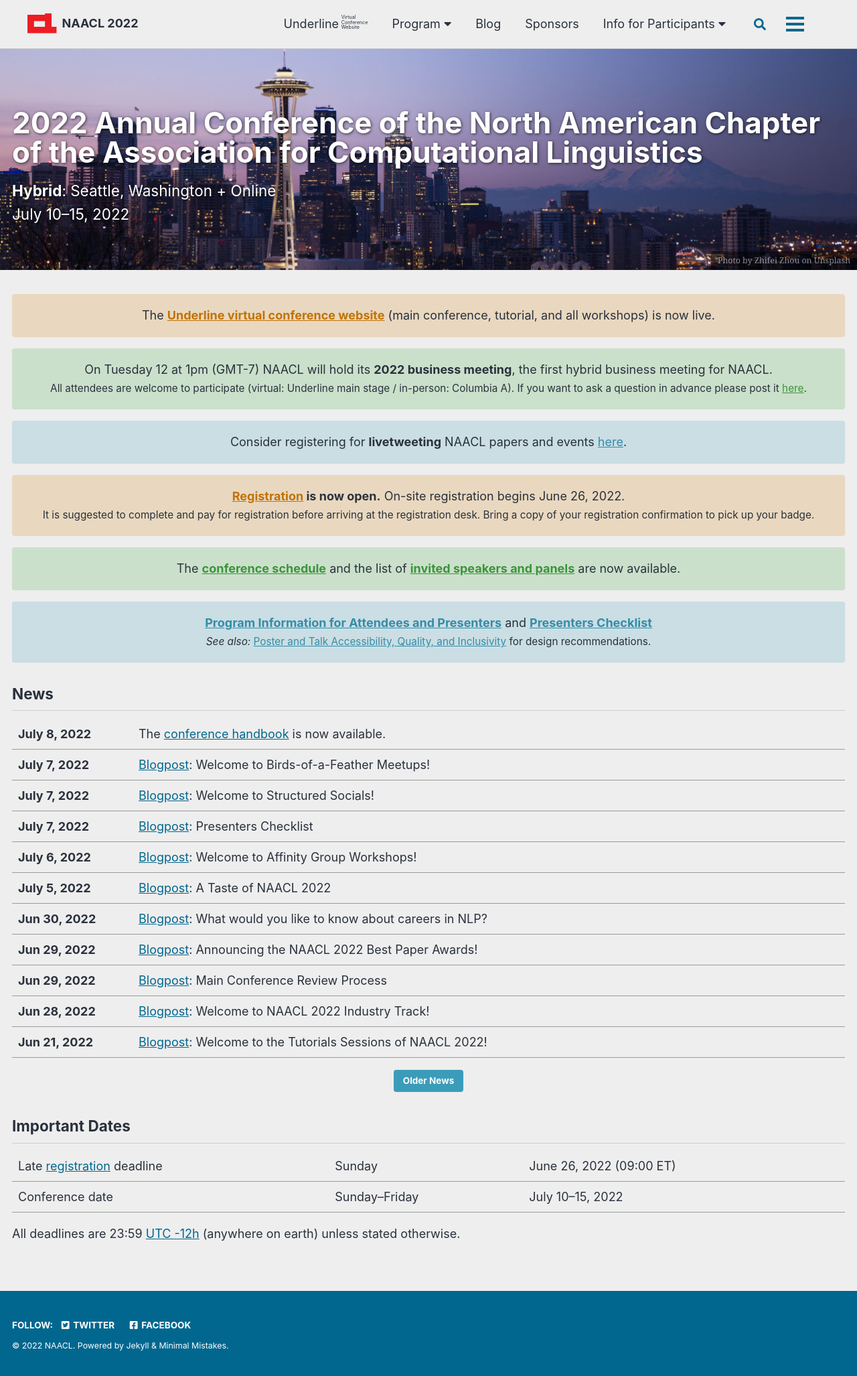
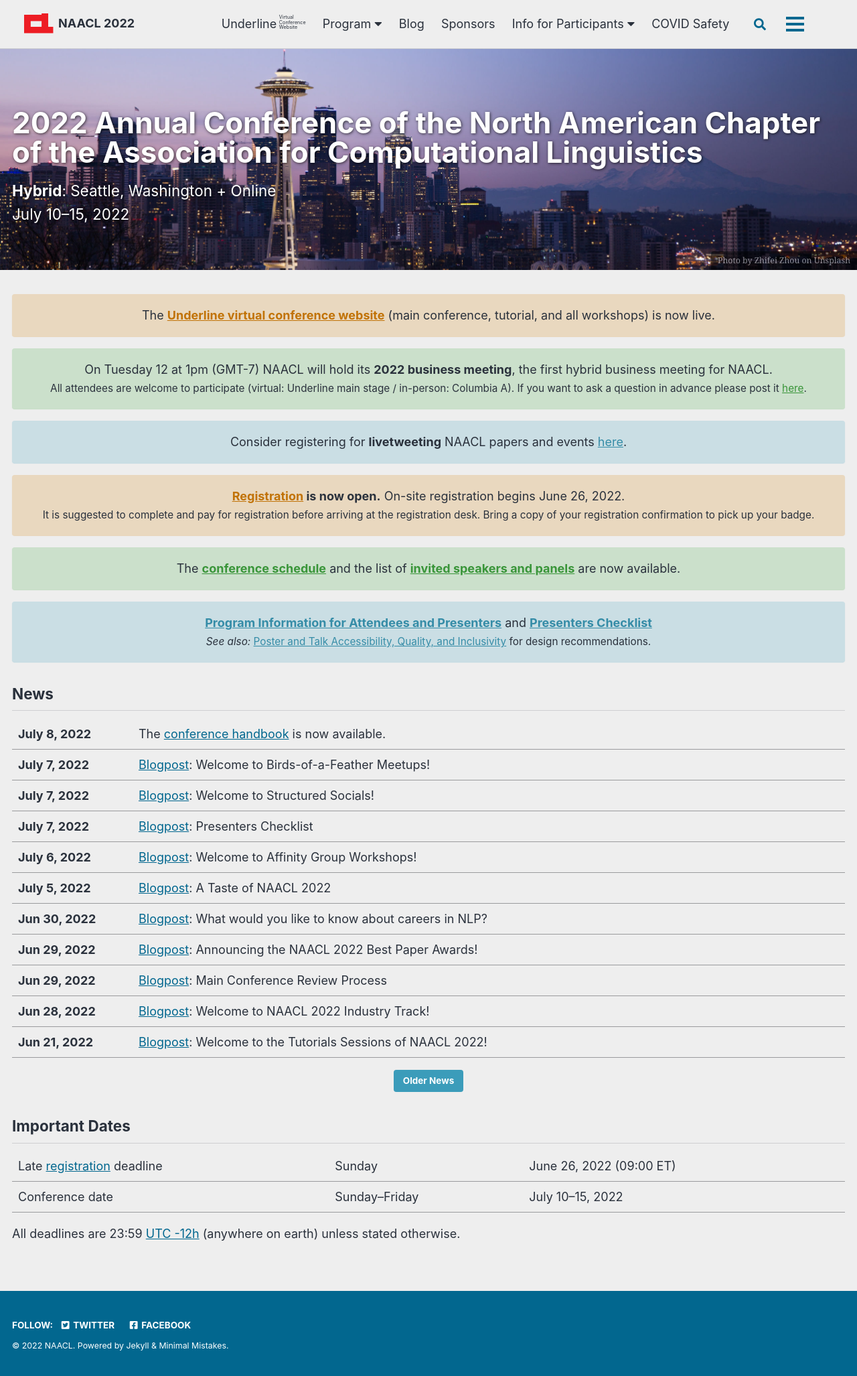
Before and after one commit to naacl-org/naacl-2022-website, a Jekyll site: the page built from _pages/home.md, in a window 1280 px wide. Shown: the whole page at 67% size. Built offline with Jekyll 4.4.1, drawn with Linux system fonts in a browser that asks for light colours; cached includes are drawn as plain includes; comment, search, counter and statistics services are not loaded.

Commit message:
Display more things in the navbar

```diff
--- a/_sass/minimal-mistakes/_navigation.scss
+++ b/_sass/minimal-mistakes/_navigation.scss
@@ -181,7 +181,7 @@
 
   a {
     display: block;
-    margin: 0 1rem;
+    margin: 0 .7rem;
     color: $masthead-link-color;
     text-decoration: none;
     -webkit-transition: none;
```
